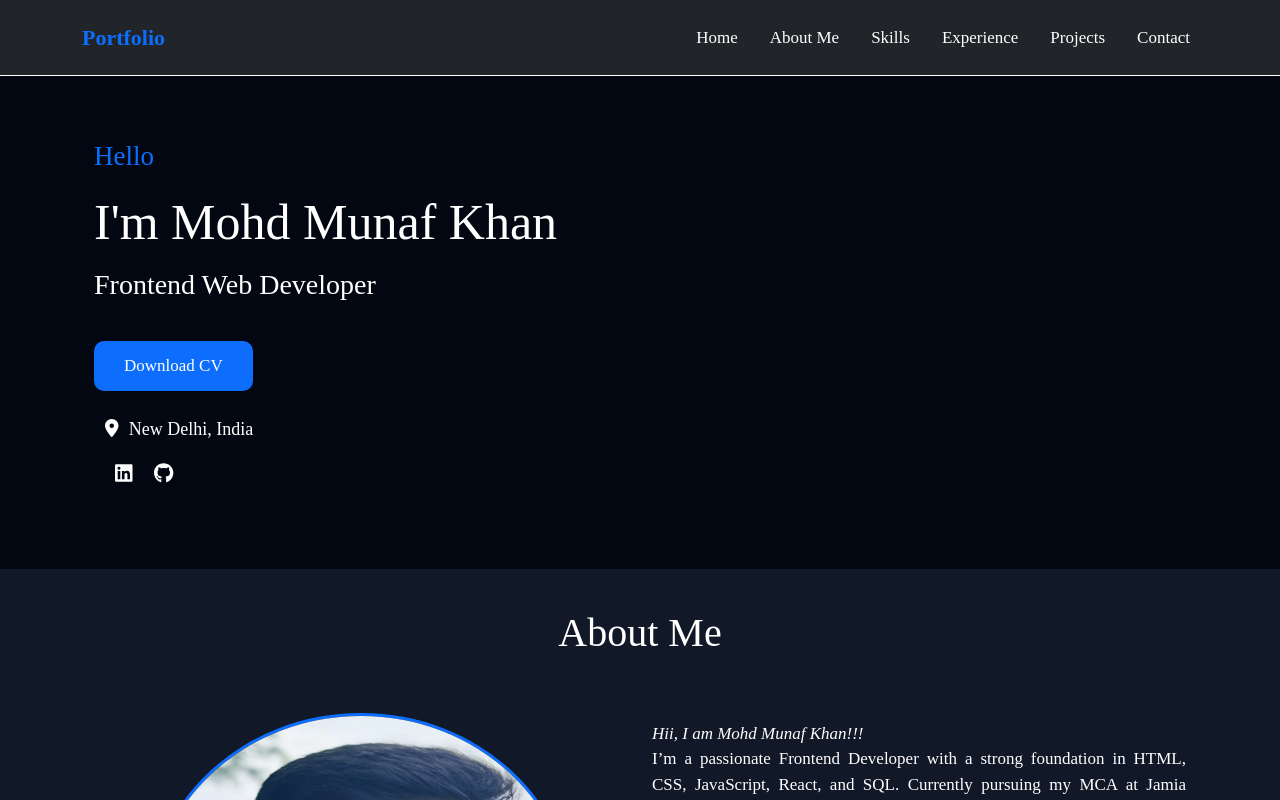
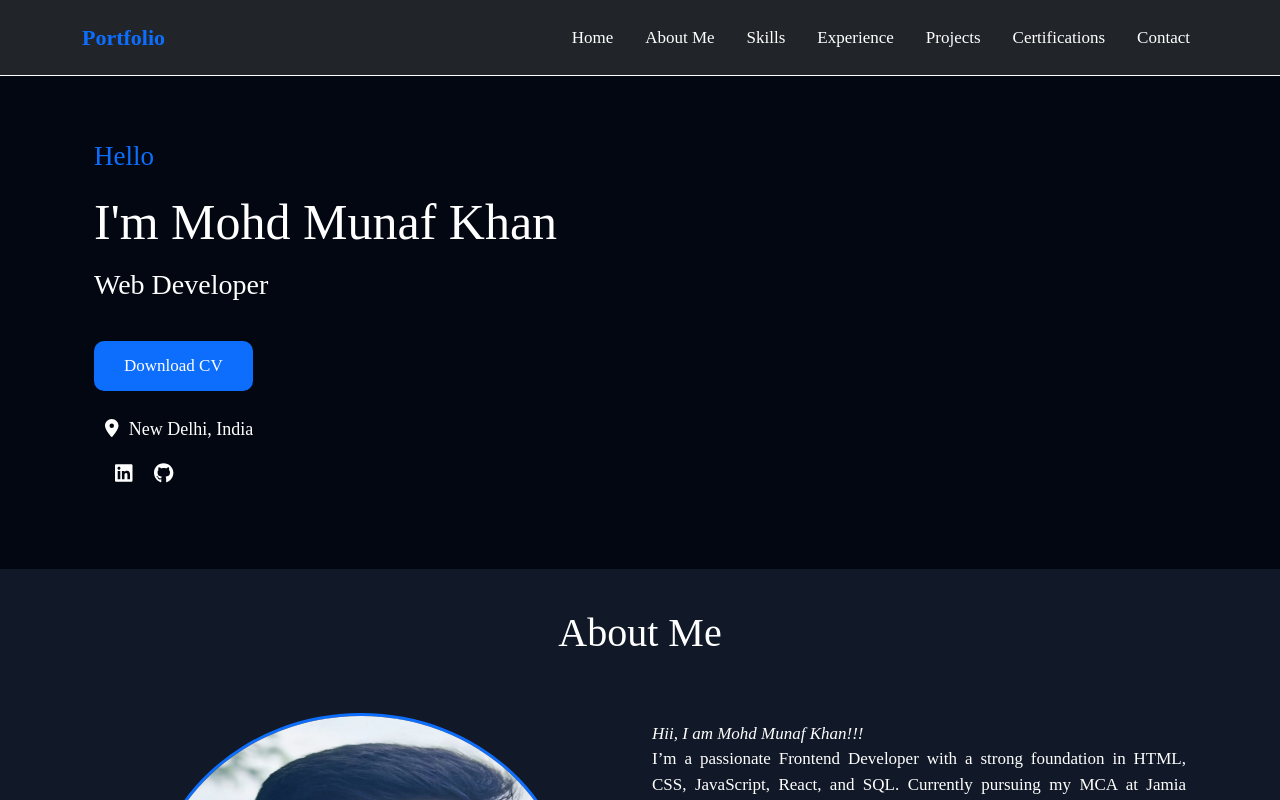
Before and after one commit to MohdMunafKhan/Personal-Portfolio, a React (Vite) app: page / in a window 1280 px wide. Shown: the top 800 px of the page. Built offline with nearby package versions, Linux system fonts and the light colour scheme.

Commit message:
Updated feature/bugfix/changes

```diff
--- a/src/components/Hero.jsx
+++ b/src/components/Hero.jsx
@@ -15,7 +15,7 @@ const Hero = () => {
           <div className="col-12 hero-content">
             <h4 className='text-primary'>Hello</h4>
             <h1>I'm Mohd Munaf Khan</h1>
-            <h3>Frontend Web Developer</h3>
+            <h3>Web Developer</h3>
 
             <a href={resume} download="MunafKhan_Frontend_Developer_Resume.pdf" className='cv-btn'>Download CV</a>
 
--- a/src/components/NavigationBar.jsx
+++ b/src/components/NavigationBar.jsx
@@ -23,6 +23,7 @@ const NavigationBar = () => {
                             <Nav.Link href="#skills" onClick={handleClick} className='nav-links me-3'>Skills</Nav.Link>
                             <Nav.Link href="#experience" onClick={handleClick} className='nav-links me-3'>Experience</Nav.Link>
                             <Nav.Link href="#work" onClick={handleClick} className='nav-links me-3'>Projects</Nav.Link>
+                            <Nav.Link href="#certificate" onClick={handleClick} className='nav-links me-3'>Certifications</Nav.Link>
                             <Nav.Link href="#connect" onClick={handleClick} className='nav-links'>Contact</Nav.Link>
                         </Nav>
                     </Navbar.Collapse>
```
